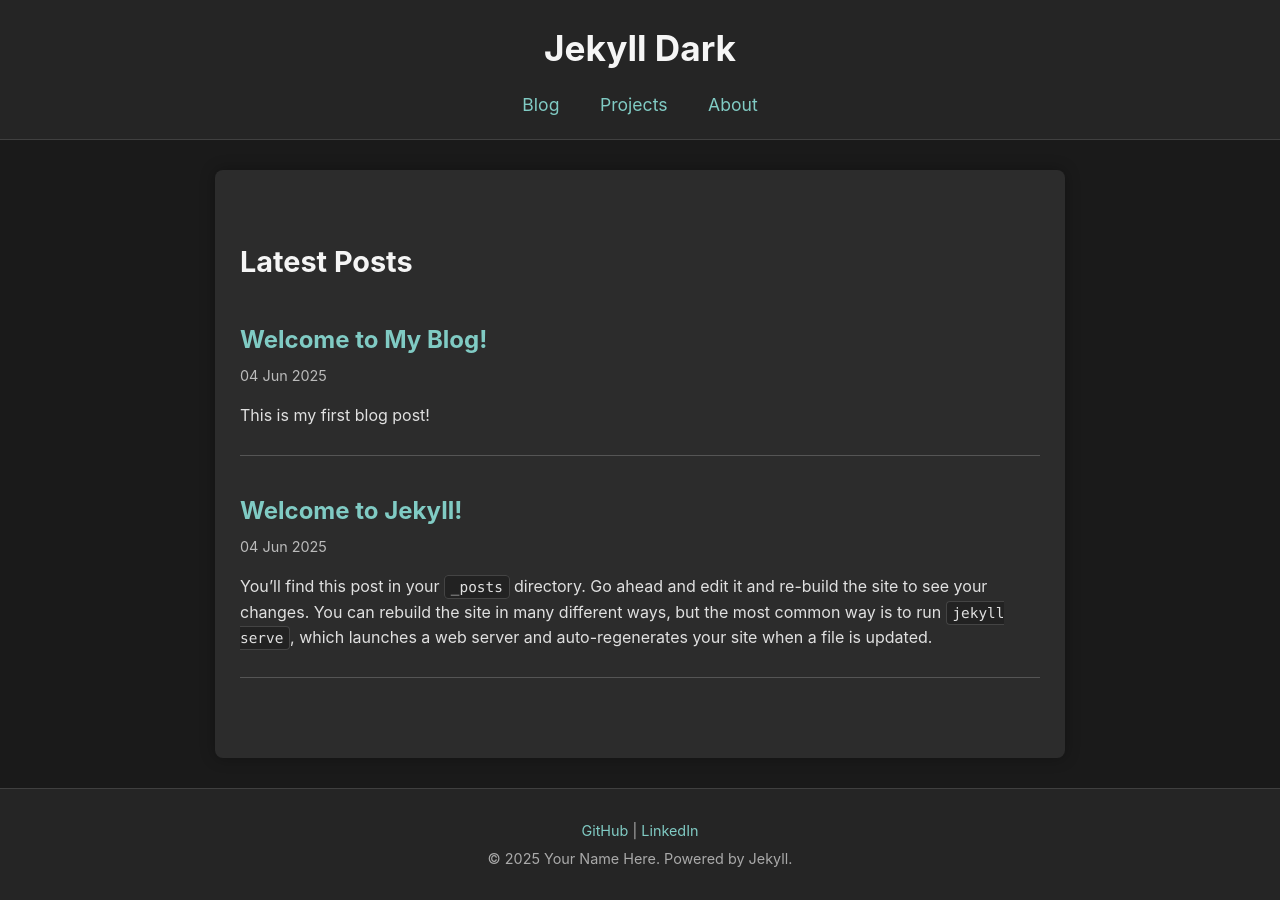
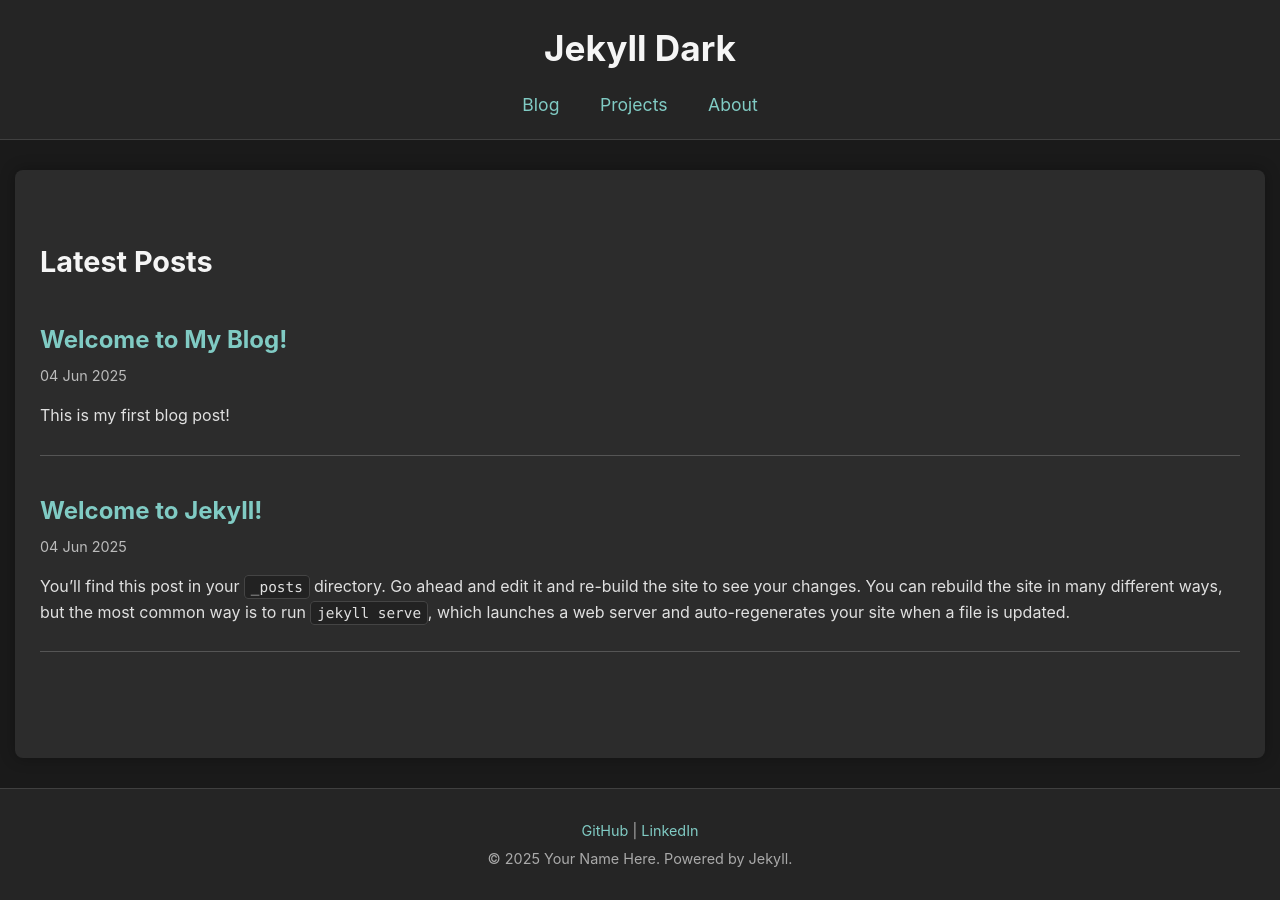
Before and after one commit to videlanicolas/jekyll-dark, a Jekyll site: the page built from blog.md, in a window 1280 px wide. Built offline with Jekyll 4.4.1, drawn with Linux system fonts in a browser that asks for light colours.

Commit message:
feat: Make article layout responsive
The main content container (.container) in `assets/css/style.scss` has been updated to be responsive to different screen sizes.

- For mobile devices (screens narrower than 768px), the container now uses `max-width: 95%` to ensure content fits well within the viewport and prevents horizontal scrolling.
- For desktop devices (screens 768px and wider), the container's `max-width` is expanded to `1200px`, allowing the layout to utilize more of the available horizontal space.

This change improves the reading experience on both mobile and desktop by optimizing the content width for the viewing device.

```diff
--- a/assets/css/style.scss
+++ b/assets/css/style.scss
@@ -20,13 +20,20 @@ body {
 
 // Container for main content
 .container {
-    max-width: 800px;
+    max-width: 95%; // Changed for mobile-first
     margin: 30px auto;
     padding: 25px;
     background-color: #2c2c2c; // Slightly lighter content background
     border-radius: 8px;
     box-shadow: 0 0 15px rgba(0,0,0,0.3);
     flex-grow: 1; // Ensures container pushes footer down
+}
+
+// Media query for larger screens
+@media (min-width: 768px) {
+    .container {
+        max-width: 1200px;
+    }
 }
 
 // Links
```
